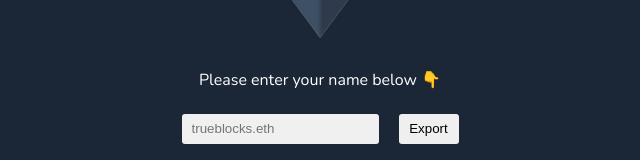
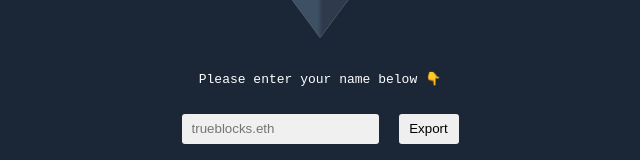
Before and after one commit to TrueBlocks/trueblocks-addressly, a React (Vite) app in the folder frontend/: page / in a window 1280 px wide. Shown: the part 255-415 px from the top of the page, without its empty margins (320-960 px from the left). Built offline with nearby package versions, Linux system fonts and the light colour scheme.

Commit message:
Small change to display

```diff
--- a/frontend/src/App.css
+++ b/frontend/src/App.css
@@ -16,6 +16,7 @@
 }
 
 .result {
+    width: 40%;
     height: 20px;
     line-height: 20px;
     margin: 1.5rem auto;
--- a/frontend/src/App.jsx
+++ b/frontend/src/App.jsx
@@ -16,7 +16,7 @@ function App() {
     return (
         <div id="App">
             <img src={logo} id="logo" alt="logo"/>
-            <div id="result" className="result">{resultText}</div>
+            <div id="result" className="result"><pre>{resultText}</pre></div>
             <div id="input" className="input-box">
                 <input id="name" className="input" onChange={updateName} placeholder="trueblocks.eth" autoComplete="off" name="input" type="text"/>
                 <button className="btn" onClick={exportTxs}>Export</button>
```
